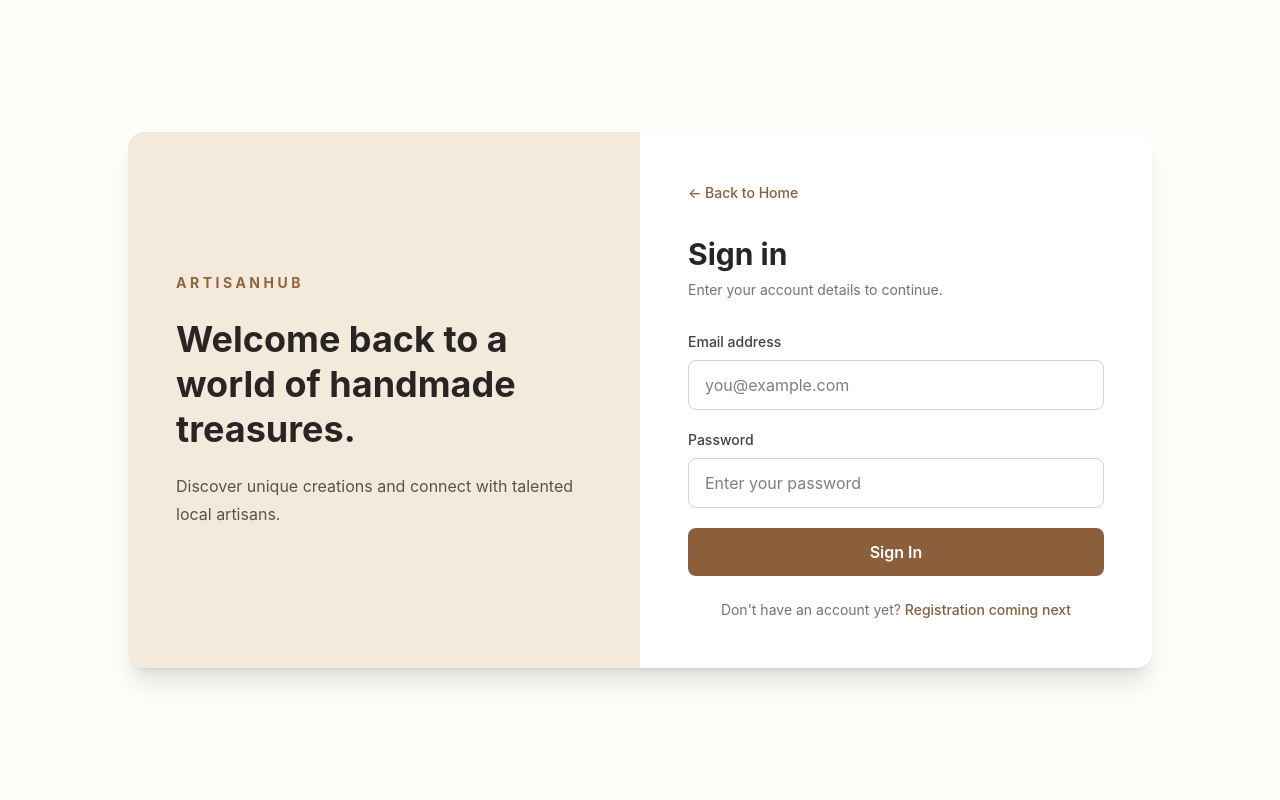
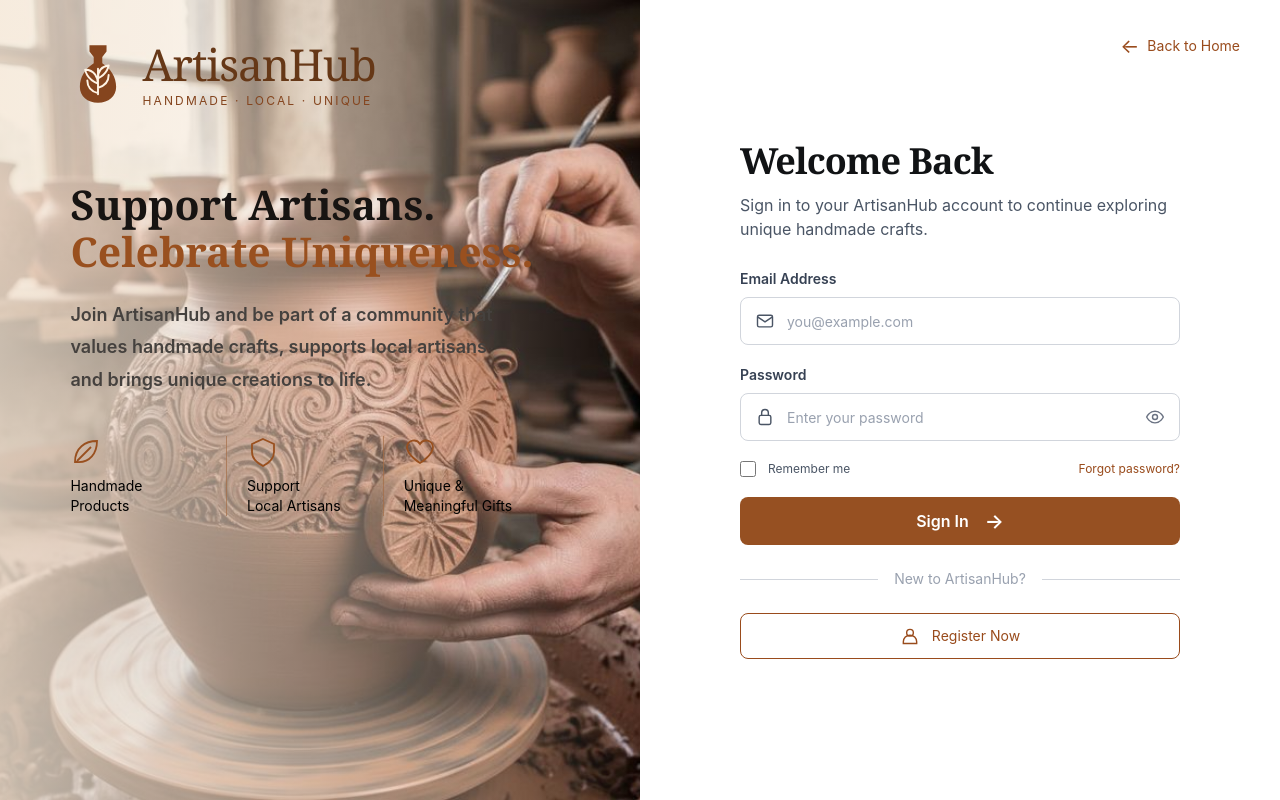
Before and after one commit to dilanithathsarani/ArtisanHub-Frontend, a React app: page /login in a window 1280 px wide. Built offline with nearby package versions, Linux system fonts and the light colour scheme; no server answers; the HTML template or start-up script is replaced by a standard one.

Commit message:
add login page component and associated asset

```diff
--- a/src/pages/loginPage.jsx
+++ b/src/pages/loginPage.jsx
@@ -1,56 +1,53 @@
-
 import { useState } from "react";
 import { Link, useNavigate } from "react-router-dom";
 import axios from "axios";
 import toast from "react-hot-toast";
+import artisanImage from "../assets/login.jpg";
 
-function LoginPage() {
+export default function LoginPage() {
   const navigate = useNavigate();
 
-  const [formData, setFormData] = useState({
-    email: "",
-    password: "",
-  });
-
+  const [email, setEmail] = useState("");
+  const [password, setPassword] = useState("");
+  const [showPassword, setShowPassword] = useState(false);
+  const [rememberMe, setRememberMe] = useState(false);
   const [loading, setLoading] = useState(false);
 
-  const handleChange = (event) => {
-    setFormData({
-      ...formData,
-      [event.target.name]: event.target.value,
-    });
-  };
+  const apiUrl =
+    import.meta.env.VITE_API_URL || "http://localhost:5000/api";
 
-  const handleSubmit = async (event) => {
-    event.preventDefault();
+  const handleLogin = async (e) => {
+    e.preventDefault();
 
     try {
       setLoading(true);
 
-      const apiUrl =
-        import.meta.env.VITE_API_URL || "http://localhost:5000/api";
+      const response = await axios.post(`${apiUrl}/auth/login`, {
+        email: email.trim(),
+        password,
+      });
 
-      const response = await axios.post(`${apiUrl}/auth/login`, formData);
-      const result = response.data;
-      const data = result.data || result;
-
+      const data = response.data;
       const token =
         data.token || data.accessToken || data.access_token;
+      const user = data.user || data.data?.user;
 
-      if (token) {
-        localStorage.setItem("token", token);
+      if (token) localStorage.setItem("token", token);
+      if (user) localStorage.setItem("user", JSON.stringify(user));
+
+      if (rememberMe) {
+        localStorage.setItem("rememberMe", "true");
+      } else {
+        localStorage.removeItem("rememberMe");
       }
 
-      if (data.user) {
-        localStorage.setItem("user", JSON.stringify(data.user));
-      }
-
-      toast.success(result.message || "Login successful!");
-
+      toast.success("Welcome back to ArtisanHub!");
       navigate("/");
     } catch (error) {
       toast.error(
-        error.response?.data?.message || "Login failed. Please try again."
+        error.response?.data?.message ||
+          error.response?.data?.error ||
+          "Login failed. Please check your credentials."
       );
     } finally {
       setLoading(false);
@@ -58,101 +55,316 @@ function LoginPage() {
   };
 
   return (
-    <main className="flex min-h-screen items-center justify-center bg-[#fffdf9] px-4 py-12">
-      <div className="grid w-full max-w-5xl overflow-hidden rounded-2xl bg-white shadow-xl md:grid-cols-2">
-        <section className="hidden flex-col justify-center bg-[#f4eadb] p-12 md:flex">
-          <p className="text-sm font-bold tracking-[0.25em] text-[#94633d]">
-            ARTISANHUB
+    <main className="grid h-dvh w-full grid-cols-1 overflow-hidden bg-white lg:grid-cols-2">
+      {/* Left side */}
+      <section className="relative hidden h-dvh overflow-hidden lg:block">
+        <img
+          src={artisanImage}
+          alt="ArtisanHub handmade pottery and crafts"
+          className="absolute inset-0 h-full w-full object-cover object-center"
+        />
+
+        <div className="absolute inset-0 bg-gradient-to-r from-[#f6e8d7]/80 via-[#f6e8d7]/45 to-transparent" />
+
+        <div className="relative z-10 flex h-full flex-col px-10 py-8 xl:px-[11%] xl:py-10">
+          {/* Logo */}
+          <Link to="/" className="flex items-center gap-4 text-[#663817]">
+            <svg
+              viewBox="0 0 48 60"
+              className="h-16 w-14 shrink-0"
+              fill="none"
+            >
+              <path
+                d="M16 3h16v6l-4 5v6c8 5 13 13 13 22 0 9-7 15-17 15S7 51 7 42c0-9 5-17 13-22v-6l-4-5V3Z"
+                fill="#85451e"
+              />
+              <path
+                d="M24 49V25M24 39C13 35 12 26 12 26c9 0 12 8 12 13ZM24 34c9-4 10-12 10-12-8 1-10 7-10 12ZM24 48c-7-2-10-7-10-12M24 43c7-2 10-7 10-12"
+                stroke="#fff4e5"
+                strokeWidth="1.8"
+                strokeLinecap="round"
+                strokeLinejoin="round"
+              />
+            </svg>
+
+            <div>
+              <h1 className="font-serif text-4xl font-medium tracking-tight xl:text-[44px]">
+                ArtisanHub
+              </h1>
+              <p className="mt-1 text-xs tracking-[0.18em] text-[#85451e]">
+                HANDMADE · LOCAL · UNIQUE
+              </p>
+            </div>
+          </Link>
+
+          {/* Heading */}
+          <div className="mt-[9vh]">
+            <h2 className="font-serif text-[clamp(34px,3.2vw,52px)] font-bold leading-[1.15] text-[#171412]">
+              Support Artisans.
+              <span className="block text-[#99501f]">
+                Celebrate Uniqueness.
+              </span>
+            </h2>
+
+            <p className="mt-6 max-w-[430px] text-base font-semibold leading-[1.8] text-[#45413e] xl:text-lg">
+              Join ArtisanHub and be part of a community that values
+              handmade crafts, supports local artisans and brings
+              unique creations to life.
+            </p>
+          </div>
+
+          {/* Benefits */}
+          <div className="mt-10 grid max-w-[470px] grid-cols-3 divide-x divide-[#a56d47]/70">
+            <div className="pr-3">
+              <svg
+                className="h-8 w-8 text-[#99501f]"
+                viewBox="0 0 32 32"
+                fill="none"
+                stroke="currentColor"
+                strokeWidth="1.8"
+              >
+                <path d="M5 26C5 12 15 5 27 5c0 12-7 22-20 21Z" />
+                <path d="M7 25 21 11" />
+              </svg>
+              <p className="mt-2 text-sm leading-5">
+                Handmade
+                <br />
+                Products
+              </p>
+            </div>
+
+            <div className="px-5">
+              <svg
+                className="h-8 w-8 text-[#99501f]"
+                viewBox="0 0 32 32"
+                fill="none"
+                stroke="currentColor"
+                strokeWidth="1.8"
+              >
+                <path d="m16 3 11 5v8c0 7-5 11-11 14C10 27 5 23 5 16V8l11-5Z" />
+              </svg>
+              <p className="mt-2 text-sm leading-5">
+                Support
+                <br />
+                Local Artisans
+              </p>
+            </div>
+
+            <div className="pl-5">
+              <svg
+                className="h-8 w-8 text-[#99501f]"
+                viewBox="0 0 32 32"
+                fill="none"
+                stroke="currentColor"
+                strokeWidth="1.8"
+              >
+                <path d="M16 27S3 19 3 11a7 7 0 0 1 13-3 7 7 0 0 1 13 3c0 8-13 16-13 16Z" />
+              </svg>
+              <p className="mt-2 text-sm leading-5">
+                Unique &amp;
+                <br />
+                Meaningful Gifts
+              </p>
+            </div>
+          </div>
+        </div>
+      </section>
+
+      {/* Right side */}
+      <section className="relative flex h-dvh items-center justify-center overflow-hidden px-6 py-5 sm:px-10 xl:px-16">
+        <Link
+          to="/"
+          className="absolute right-6 top-6 flex items-center gap-2 text-sm text-[#994b1c] hover:text-[#663014] sm:right-10 sm:top-8"
+        >
+          <span className="text-xl">←</span>
+          Back to Home
+        </Link>
+
+        <div className="w-full max-w-[440px]">
+          {/* Mobile logo */}
+          <Link
+            to="/"
+            className="mb-5 flex items-center justify-center gap-2 text-[#75401f] lg:hidden"
+          >
+            <span className="text-3xl">❋</span>
+            <span className="font-serif text-3xl font-semibold">
+              ArtisanHub
+            </span>
+          </Link>
+
+          <h2 className="font-serif text-3xl font-bold tracking-tight text-[#111315] sm:text-4xl">
+            Welcome Back
+          </h2>
+
+          <p className="mt-3 max-w-md text-sm leading-6 text-gray-600 sm:text-base">
+            Sign in to your ArtisanHub account to continue exploring
+            unique handmade crafts.
           </p>
 
-          <h1 className="mt-6 text-4xl font-bold leading-tight text-stone-800">
-            Welcome back to a world of handmade treasures.
-          </h1>
-
-          <p className="mt-5 leading-7 text-stone-600">
-            Discover unique creations and connect with talented local
-            artisans.
-          </p>
-        </section>
-
-        <section className="p-7 sm:p-10 md:p-12">
-          <Link
-            to="/"
-            className="text-sm font-medium text-[#8b5e3c] hover:underline"
-          >
-            ← Back to Home
-          </Link>
-
-          <h2 className="mt-8 text-3xl font-bold text-stone-800">
-            Sign in
-          </h2>
-
-          <p className="mt-2 text-sm text-stone-500">
-            Enter your account details to continue.
-          </p>
-
-          <form onSubmit={handleSubmit} className="mt-8 space-y-5">
+          <form onSubmit={handleLogin} className="mt-7 space-y-5">
+            {/* Email */}
             <div>
               <label
                 htmlFor="email"
-                className="mb-2 block text-sm font-medium text-stone-700"
+                className="mb-2 block text-sm font-semibold text-gray-700"
               >
-                Email address
+                Email Address
               </label>
+
+              <div className="flex h-[48px] items-center gap-3 rounded-lg border border-gray-300 px-3.5 focus-within:border-[#99501f] focus-within:ring-2 focus-within:ring-[#99501f]/10">
+                <svg
+                  className="h-5 w-5 shrink-0 text-gray-600"
+                  viewBox="0 0 24 24"
+                  fill="none"
+                  stroke="currentColor"
+                  strokeWidth="1.7"
+                >
+                  <rect x="3" y="5" width="18" height="14" rx="2" />
+                  <path d="m3 7 9 6 9-6" />
+                </svg>
 
                 <input
                   id="email"
-                name="email"
                   type="email"
                   autoComplete="email"
-                value={formData.email}
-                onChange={handleChange}
                   placeholder="you@example.com"
+                  value={email}
+                  onChange={(e) => setEmail(e.target.value)}
                   required
-                className="w-full rounded-lg border border-stone-300 px-4 py-3 outline-none transition focus:border-[#8b5e3c] focus:ring-2 focus:ring-[#8b5e3c]/20"
+                  className="h-full min-w-0 flex-1 bg-transparent text-sm outline-none placeholder:text-gray-400"
                 />
               </div>
+            </div>
 
+            {/* Password */}
             <div>
               <label
                 htmlFor="password"
-                className="mb-2 block text-sm font-medium text-stone-700"
+                className="mb-2 block text-sm font-semibold text-gray-700"
               >
                 Password
               </label>
 
+              <div className="flex h-[48px] items-center gap-3 rounded-lg border border-gray-300 px-3.5 focus-within:border-[#99501f] focus-within:ring-2 focus-within:ring-[#99501f]/10">
+                <svg
+                  className="h-5 w-5 shrink-0 text-gray-600"
+                  viewBox="0 0 24 24"
+                  fill="none"
+                  stroke="currentColor"
+                  strokeWidth="1.7"
+                >
+                  <rect x="5" y="10" width="14" height="11" rx="2" />
+                  <path d="M8 10V7a4 4 0 0 1 8 0v3" />
+                </svg>
+
                 <input
                   id="password"
-                name="password"
-                type="password"
+                  type={showPassword ? "text" : "password"}
                   autoComplete="current-password"
-                value={formData.password}
-                onChange={handleChange}
                   placeholder="Enter your password"
+                  value={password}
+                  onChange={(e) => setPassword(e.target.value)}
                   required
-                className="w-full rounded-lg border border-stone-300 px-4 py-3 outline-none transition focus:border-[#8b5e3c] focus:ring-2 focus:ring-[#8b5e3c]/20"
+                  className="h-full min-w-0 flex-1 bg-transparent text-sm outline-none placeholder:text-gray-400"
                 />
+
+                <button
+                  type="button"
+                  onClick={() => setShowPassword(!showPassword)}
+                  aria-label={showPassword ? "Hide password" : "Show password"}
+                  className="shrink-0 text-gray-500 hover:text-[#99501f]"
+                >
+                  {showPassword ? (
+                    <svg
+                      className="h-5 w-5"
+                      viewBox="0 0 24 24"
+                      fill="none"
+                      stroke="currentColor"
+                      strokeWidth="1.7"
+                    >
+                      <path d="M3 3l18 18M10.6 10.6a2 2 0 0 0 2.8 2.8" />
+                      <path d="M9.9 5.2A11 11 0 0 1 12 5c5 0 9 7 9 7a16 16 0 0 1-3.2 3.8M6.2 6.2C3.9 7.8 2 12 2 12s4 7 10 7a9 9 0 0 0 3-.5" />
+                    </svg>
+                  ) : (
+                    <svg
+                      className="h-5 w-5"
+                      viewBox="0 0 24 24"
+                      fill="none"
+                      stroke="currentColor"
+                      strokeWidth="1.7"
+                    >
+                      <path d="M2 12s3.5-7 10-7 10 7 10 7-3.5 7-10 7S2 12 2 12Z" />
+                      <circle cx="12" cy="12" r="3" />
+                    </svg>
+                  )}
+                </button>
+              </div>
+            </div>
+
+            {/* Remember / Forgot */}
+            <div className="flex items-center justify-between gap-3 text-xs">
+              <label className="flex cursor-pointer items-center gap-3 text-gray-600">
+                <input
+                  type="checkbox"
+                  checked={rememberMe}
+                  onChange={(e) => setRememberMe(e.target.checked)}
+                  className="h-4 w-4 rounded accent-[#99501f]"
+                />
+                Remember me
+              </label>
+
+              <button
+                type="button"
+                onClick={() =>
+                  toast("Password recovery will be available soon.")
+                }
+                className="shrink-0 text-[#994b1c] hover:text-[#663014]"
+              >
+                Forgot password?
+              </button>
+            </div>
+
+            {/* Sign in */}
+            <button
+              type="submit"
+              disabled={loading}
+              className="flex h-12 w-full items-center justify-center gap-4 rounded-lg bg-[#965022] text-base font-semibold text-white transition hover:bg-[#7c3e17] disabled:opacity-60"
+            >
+              {loading ? "Signing In..." : "Sign In"}
+              {!loading && <span className="text-xl">→</span>}
+            </button>
+          </form>
+
+          {/* Registration separator */}
+          <div className="my-6 flex items-center gap-4">
+            <div className="h-px flex-1 bg-gray-300" />
+            <span className="whitespace-nowrap text-xs text-gray-400 sm:text-sm">
+              New to ArtisanHub?
+            </span>
+            <div className="h-px flex-1 bg-gray-300" />
           </div>
 
           <button
-              type="submit"
-              disabled={loading}
-              className="w-full rounded-lg bg-[#8b5e3c] px-4 py-3 font-semibold text-white transition hover:bg-[#70472c] disabled:cursor-not-allowed disabled:opacity-60"
+            type="button"
+            onClick={() =>
+              toast("Registration is coming soon. Stay tuned!")
+            }
+            className="flex h-[46px] w-full items-center justify-center gap-3 rounded-lg border border-[#994b1c] text-sm text-[#994b1c] transition hover:bg-[#fbf3ed]"
           >
-              {loading ? "Signing in..." : "Sign In"}
+            <svg
+              className="h-5 w-5"
+              viewBox="0 0 24 24"
+              fill="none"
+              stroke="currentColor"
+              strokeWidth="1.7"
+            >
+              <circle cx="12" cy="8" r="4" />
+              <path d="M4 21v-2a8 8 0 0 1 16 0v2Z" />
+            </svg>
+            Register Now
           </button>
-          </form>
-
-          <p className="mt-6 text-center text-sm text-stone-500">
-            Don't have an account yet?{" "}
-            <span className="font-medium text-[#8b5e3c]">
-              Registration coming next
-            </span>
-          </p>
+        </div>
       </section>
-      </div>
     </main>
   );
 }
-
-export default LoginPage;
```
Also changed, not shown: src/assets/login.jpg (added). Lines whose indentation alone changed are shown as unchanged.
